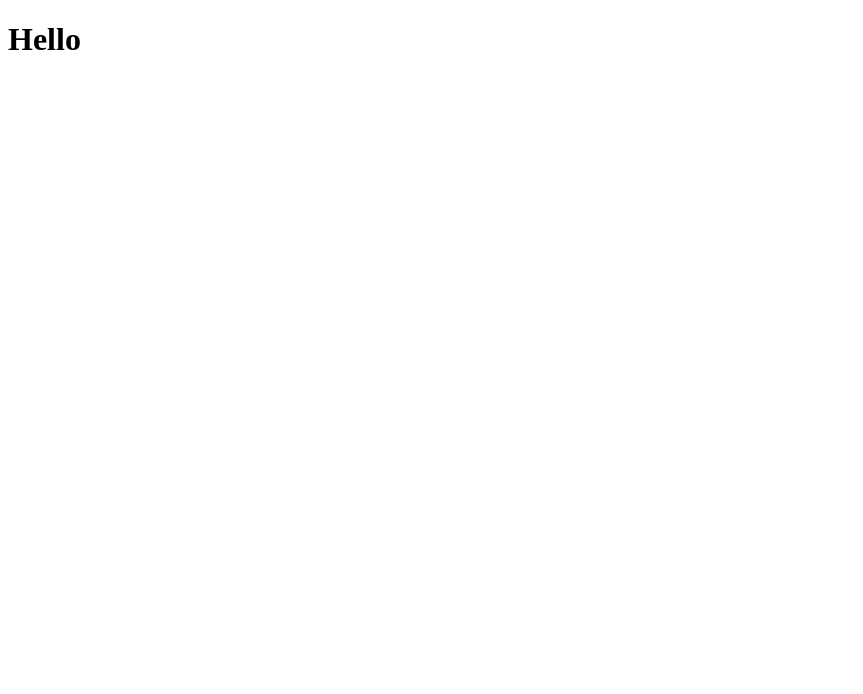
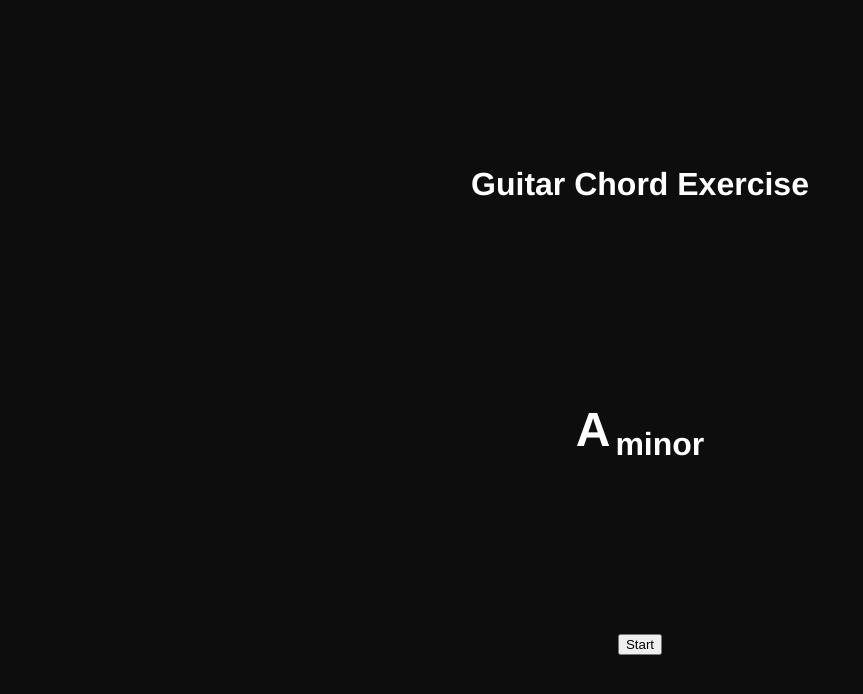
Before and after one commit to roman-ojha/chord-exercise, a website: page index.html in a window 1280 px wide. Shown: the whole page, without its empty margins (0-863 px from the left). Drawn offline with Linux system fonts and the light colour scheme.

Commit message:
feat: init main page content

```diff
--- a/index.html
+++ b/index.html
@@ -4,10 +4,22 @@
     <meta charset="UTF-8" />
     <link rel="icon" type="image/svg+xml" href="/vite.svg" />
     <meta name="viewport" content="width=device-width, initial-scale=1.0" />
-    <title>Vite + TS</title>
+    <link rel="stylesheet" href="./style.css" />
+    <title>guitar chord exercise</title>
   </head>
   <body>
-    <h1>Hello</h1>
+    <div id="container">
+      <header>
+        <h1>Guitar Chord Exercise</h1>
+      </header>
+      <main>
+        <h1>A</h1>
+        <h2>minor</h2>
+      </main>
+      <footer>
+        <button>Start</button>
+      </footer>
+    </div>
     <script type="module" src="/src/main.ts"></script>
   </body>
 </html>
--- /dev/null
+++ b/style.css
@@ -0,0 +1,41 @@
+html {
+  background-color: white;
+}
+
+body {
+  margin: 0px;
+  padding: 0px;
+  font-size: 10px;
+  font-family: "Franklin Gothic Medium", "Arial Narrow", Arial, sans-serif;
+}
+
+#container {
+  height: 100vh;
+  width: 100%;
+  background-color: #0d0d0d;
+  display: flex;
+  justify-content: space-evenly;
+  align-items: center;
+  flex-direction: column;
+}
+
+header h1 {
+  color: white;
+  font-size: 2rem;
+}
+main {
+  display: flex;
+  justify-content: center;
+  align-items: flex-end;
+  gap: 5px;
+}
+
+main h1 {
+  color: white;
+  font-size: 3rem;
+}
+
+main h2 {
+  color: white;
+  font-size: 2rem;
+}
```
Also changed, not shown: src/style.css (added).
